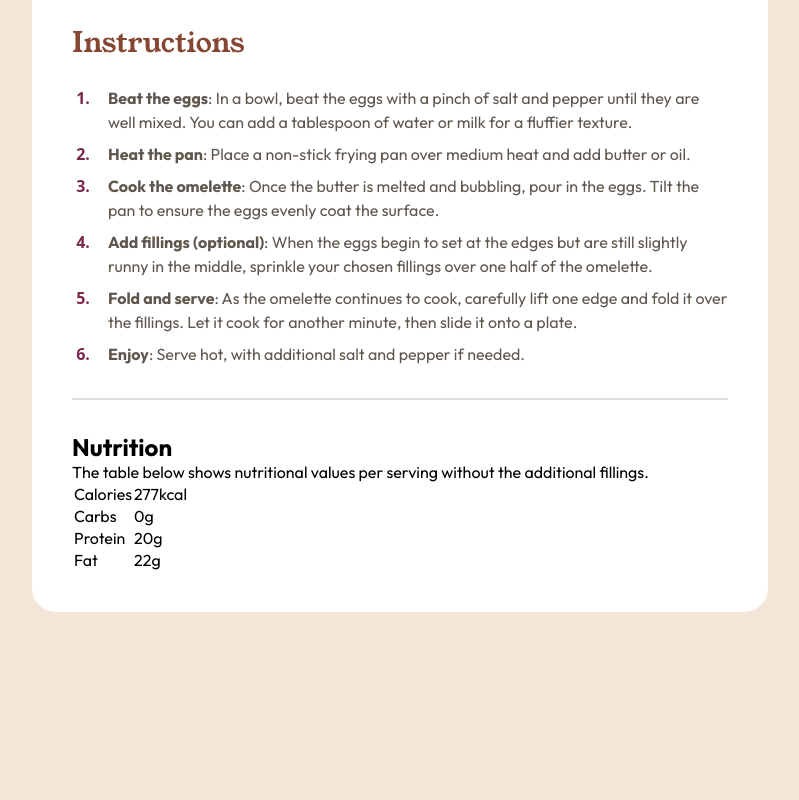
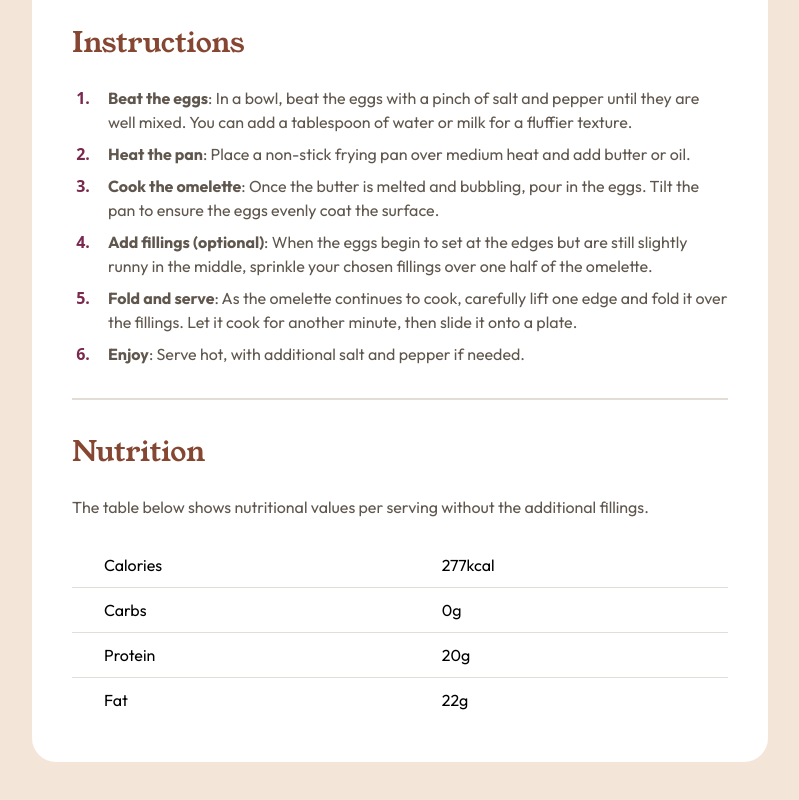
Before and after one commit to mariokreitz/recipe-page-main, an Angular app: page / in a window 1280 px wide. Shown: the part 1135-1935 px from the top of the page, without its empty margins (240-1039 px from the left). Before the commit the page ends 1871 px from the top, so only its background shows below. Built offline with nearby package versions, Linux system fonts and the light colour scheme.

Commit message:
added style nutrition class style

```diff
--- a/src/app/app.component.scss
+++ b/src/app/app.component.scss
@@ -129,3 +129,44 @@
     }
   }
 }
+
+.nutrition {
+  .nutrition-headline {
+    color: var(--BrandyRed);
+    font-family: "Young Serif", serif;
+    font-size: 28px;
+    font-weight: normal;
+    margin-bottom: 24px;
+  }
+
+  .nutrition-description {
+    color: var(--WengeBrown);
+    font-size: 16px;
+    line-height: 1.5;
+    margin-bottom: 24px;
+  }
+
+  table {
+    width: 100%;
+    border-collapse: collapse;
+    border-spacing: 0;
+
+    tr {
+      border-bottom: 1px solid var(--WhiteCoffee);
+
+      td {
+        padding-left: 32px;
+        padding-block: 12px;
+
+        &.amount {
+          color: var(--BrandyRed);
+          font-weight: bold;
+        }
+      }
+
+      &:last-child {
+        border-bottom: none;
+      }
+    }
+  }
+}
```
